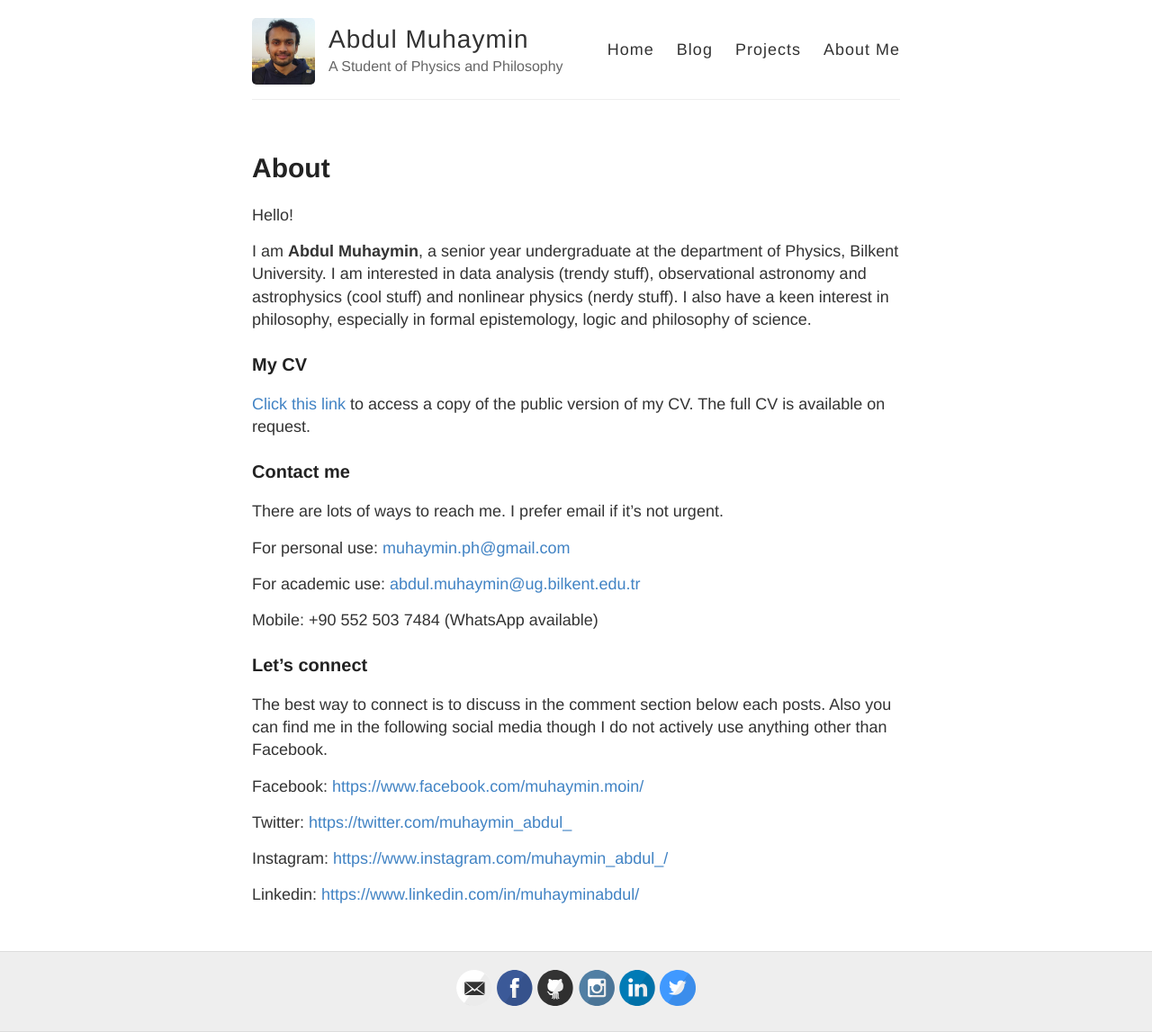
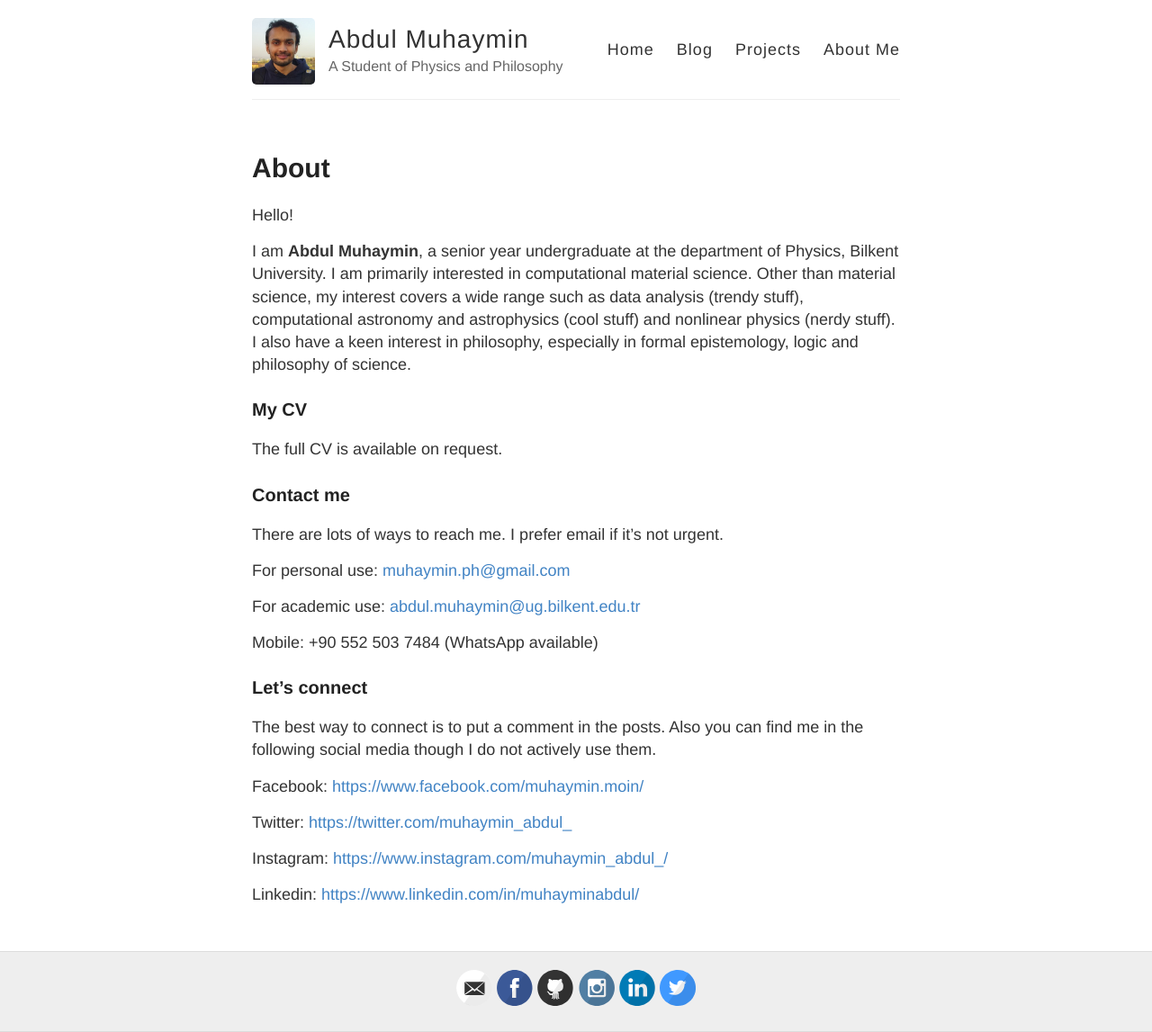
Before and after one commit to AbdulMuhaymin/abdulmuhaymin.github.io, a Jekyll site: the page built from about.md, in a window 1280 px wide. Shown: the whole page at 90% size. Built offline with Jekyll 4.4.1, drawn with Linux system fonts in a browser that asks for light colours; nearby versions of some CDN libraries.

Commit message:
Update about.md

```diff
--- a/about.md
+++ b/about.md
@@ -6,11 +6,11 @@ permalink: /about/
 
 Hello!
 
-I am **Abdul Muhaymin**, a senior year undergraduate at the department of Physics, Bilkent University. I am interested in data analysis (trendy stuff), observational astronomy and astrophysics (cool stuff) and nonlinear physics (nerdy stuff). I also have a keen interest in philosophy, especially in formal epistemology, logic and philosophy of science.
+I am **Abdul Muhaymin**, a senior year undergraduate at the department of Physics, Bilkent University. I am primarily interested in computational material science. Other than material science, my interest covers a wide range such as data analysis (trendy stuff), computational astronomy and astrophysics (cool stuff) and nonlinear physics (nerdy stuff). I also have a keen interest in philosophy, especially in formal epistemology, logic and philosophy of science.
 
 ### My CV
 
-[Click this link](#) to access a copy of the public version of my CV. The full CV is available on request.
+The full CV is available on request.
 
 ### Contact me
 There are lots of ways to reach me. I prefer email if it's not urgent.
@@ -22,7 +22,7 @@ For academic use: [abdul.muhaymin@ug.bilkent.edu.tr](mailto:abdul.muhaymin@ug.bi
 Mobile: +90 552 503 7484 (WhatsApp available)
 
 ### Let's connect
-The best way to connect is to discuss in the comment section below each posts. Also you can find me in the following social media though I do not actively use anything other than Facebook.
+The best way to connect is to put a comment in the posts. Also you can find me in the following social media though I do not actively use them.
 
 Facebook: [https://www.facebook.com/muhaymin.moin/](https://www.facebook.com/muhaymin.moin/)
 
```
